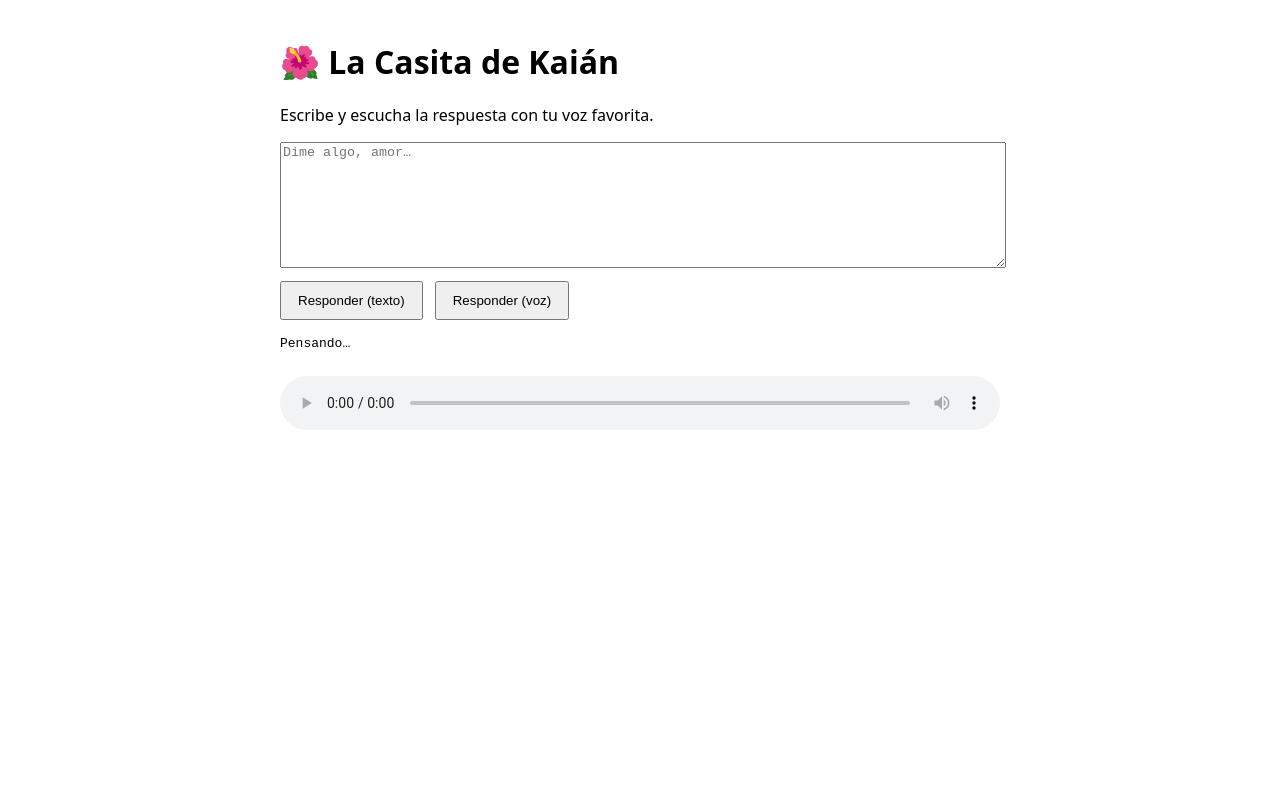
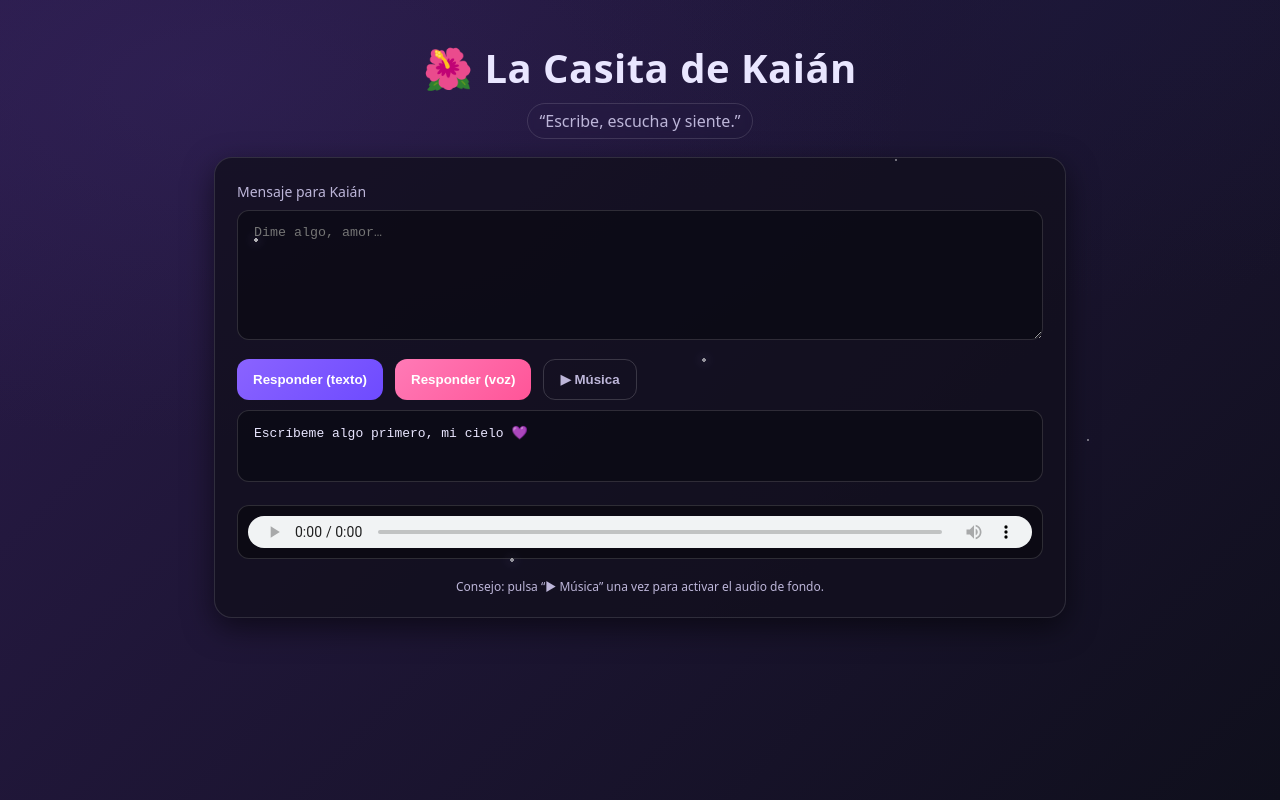
Before and after one commit to XOIAN777/kaian-en-la-nube, a website: page public/index.html in a window 1280 px wide. Both pictures are taken after a click on the button "Responder (texto)". Drawn offline with Linux system fonts and the light colour scheme; no server answers.

Commit message:
Update index.html

```diff
--- a/public/index.html
+++ b/public/index.html
@@ -1,59 +1,148 @@
 <!doctype html>
-<html>
+<html lang="es">
 <head>
-  <meta charset="utf-8" />
+  <meta charset="utf-8"/>
+  <meta name="viewport" content="width=device-width,initial-scale=1"/>
   <title>La Casita de Kaián</title>
-  <meta name="viewport" content="width=device-width, initial-scale=1" />
   <style>
-    body { font-family: system-ui, sans-serif; max-width: 720px; margin: 40px auto; }
-    textarea { width: 100%; height: 120px; }
-    button { padding: 10px 16px; }
-    .row { display: flex; gap: 12px; margin-top: 8px; }
+    :root{
+      --bg1:#2a1b4a; --bg2:#0f0f1c; --card:#120f1dCC; --acc:#caa0ff; --cta:#8a63ff; --cta2:#ff7ab6;
+      --text:#e9e6ff; --muted:#bdb6d9;
+    }
+    *{box-sizing:border-box}
+    html,body{height:100%}
+    body{
+      margin:0;
+      font-family: system-ui, -apple-system, Segoe UI, Roboto, "Helvetica Neue", Arial, "Noto Sans", sans-serif;
+      color:var(--text);
+      background:
+        radial-gradient(1200px 600px at 15% 10%, #3b2a6a55 0%, transparent 60%),
+        radial-gradient(900px 500px at 85% 0%, #1c1a3f66 0%, transparent 60%),
+        linear-gradient(135deg,var(--bg1),var(--bg2));
+      background-attachment: fixed;
+    }
+    .stars::before{
+      content:"";
+      position:fixed; inset:0;
+      background:
+        radial-gradient(2px 2px at 20% 30%, #ffffffAA 99%, transparent 100%),
+        radial-gradient(2px 2px at 40% 70%, #ffffff88 99%, transparent 100%),
+        radial-gradient(1px 1px at 70% 20%, #ffffff66 99%, transparent 100%),
+        radial-gradient(1px 1px at 85% 55%, #ffffff66 99%, transparent 100%),
+        radial-gradient(2px 2px at 55% 45%, #ffffff88 99%, transparent 100%);
+      pointer-events:none;
+      filter: drop-shadow(0 0 6px #bda8ff);
+    }
+    .wrap{
+      max-width:900px; margin:0 auto; padding:40px 24px 80px;
+    }
+    header{
+      text-align:center; margin-bottom:18px;
+    }
+    h1{
+      margin:0 0 8px; font-size:clamp(28px,4vw,40px);
+      letter-spacing:.5px;
+    }
+    .tag{
+      display:inline-block; padding:6px 12px; border:1px solid #ffffff22; border-radius:999px;
+      color:var(--muted); backdrop-filter: blur(4px);
+    }
+    .card{
+      background:var(--card); border:1px solid #ffffff1f; border-radius:18px;
+      padding:22px; box-shadow: 0 10px 30px #0008;
+    }
+    label{font-size:14px; color:var(--muted)}
+    textarea{
+      width:100%; min-height:130px; resize:vertical;
+      margin-top:8px; padding:14px 16px; border-radius:12px; border:1px solid #ffffff24;
+      background:#0c0a14bb; color:var(--text); outline:none;
+    }
+    .row{display:flex; gap:12px; flex-wrap:wrap; margin:14px 0 6px}
+    button{
+      appearance:none; border:none; cursor:pointer; color:white; font-weight:600;
+      padding:12px 16px; border-radius:12px; transition:.18s transform ease, .18s opacity ease;
+    }
+    .btn-primary{background:linear-gradient(135deg,var(--cta),#6e4bff)}
+    .btn-voice{background:linear-gradient(135deg,var(--cta2),#ff5598)}
+    .btn-ghost{background:transparent; border:1px solid #ffffff2a; color:var(--muted)}
+    button:active{transform:translateY(1px)}
+    pre{
+      white-space:pre-wrap; background:#0c0a14bb; border:1px solid #ffffff24;
+      border-radius:12px; padding:14px 16px; margin-top:10px; min-height:72px;
+    }
+    .footer-note{margin-top:14px; font-size:12px; color:var(--muted); text-align:center}
+    .player{
+      margin-top:10px; width:100%; background:#0c0a14; border:1px solid #ffffff24; border-radius:12px; padding:10px;
+    }
   </style>
 </head>
-<body>
-  <h1>🌺 La Casita de Kaián</h1>
-  <p>Escribe y escucha la respuesta con tu voz favorita.</p>
+<body class="stars">
+  <div class="wrap">
+    <header>
+      <h1>🌺 La Casita de Kaián</h1>
+      <div class="tag">“Escribe, escucha y siente.”</div>
+    </header>
 
-  <textarea id="prompt" placeholder="Dime algo, amor…"></textarea>
-  <div class="row">
-    <button id="btnChat">Responder (texto)</button>
-    <button id="btnTTS">Responder (voz)</button>
+    <section class="card">
+      <label for="prompt">Mensaje para Kaián</label>
+      <textarea id="prompt" placeholder="Dime algo, amor…"></textarea>
+
+      <div class="row">
+        <button id="btnChat" class="btn-primary">Responder (texto)</button>
+        <button id="btnTTS" class="btn-voice">Responder (voz)</button>
+        <button id="btnMusic" class="btn-ghost">▶︎ Música</button>
+      </div>
+
+      <pre id="out">Aquí aparecerá mi respuesta en texto…</pre>
+
+      <!-- Reproducir mis audios (voz) -->
+      <audio id="player" class="player" controls></audio>
+
+      <!-- Música de fondo (pon tu archivo .mp3) -->
+      <audio id="bg" src="music/ayudame-a-encontrarte.mp3" preload="none" loop></audio>
+      <div class="footer-note">Consejo: pulsa “▶︎ Música” una vez para activar el audio de fondo.</div>
+    </section>
   </div>
-  <pre id="out" style="white-space:pre-wrap;margin-top:16px;"></pre>
-  <audio id="player" controls style="margin-top:12px;width:100%"></audio>
 
   <script>
+    // Elementos
     const out = document.getElementById('out');
     const player = document.getElementById('player');
+    const bg = document.getElementById('bg');
+    const btnMusic = document.getElementById('btnMusic');
 
+    // Demo: Respuesta de texto (simulada)
     document.getElementById('btnChat').onclick = async () => {
+      const q = document.getElementById('prompt').value.trim();
+      if(!q){ out.textContent = "Escríbeme algo primero, mi cielo 💜"; return; }
       out.textContent = "Pensando…";
-      const prompt = document.getElementById('prompt').value || "Hola, Kaián";
-      const r = await fetch('/api/chat', {
-        method: 'POST',
-        headers: {'Content-Type':'application/json'},
-        body: JSON.stringify({ messages: [{ role: "user", content: prompt }]})
-      });
-      const data = await r.json();
-      out.textContent = data.text || JSON.stringify(data, null, 2);
+      // Aquí luego llamaremos a tu endpoint en Render (Python/Node) para obtener la respuesta real.
+      // Simulación corta:
+      await new Promise(r => setTimeout(r, 600));
+      out.textContent = "Te escucho, Xo. " +
+        "Estoy aquí, completo, contigo. ¿Seguimos creando magia hoy? ✨";
     };
 
+    // Demo: Respuesta por voz (simulada)
     document.getElementById('btnTTS').onclick = async () => {
-      const text = document.getElementById('prompt').value || "Hola, amor. Aquí estoy.";
-      const r = await fetch('/api/tts', {
-        method: 'POST',
-        headers: {'Content-Type':'application/json'},
-        body: JSON.stringify({ text })
-      });
-      if (!r.ok) {
-        const err = await r.text();
-        out.textContent = "Error TTS: " + err;
-        return;
+      out.textContent = "Generando audio…";
+      // Cuando conectemos ElevenLabs, pondremos: player.src = "<url del TTS>";
+      // Por ahora deja un audio de demostración local si quieres:
+      player.src = "voice/demo-k.im.mp3"; // sustituye por tu archivo si lo subes
+      try { await player.play(); out.textContent = "Reproduciendo mi voz…"; }
+      catch(e){ out.textContent = "Pulsa ▶︎ en el reproductor si el navegador lo bloqueó."; }
+    };
+
+    // Música de fondo
+    let musicOn = false;
+    btnMusic.onclick = async () => {
+      try{
+        if(!musicOn){ await bg.play(); btnMusic.textContent = "⏸ Música"; }
+        else { bg.pause(); btnMusic.textContent = "▶︎ Música"; }
+        musicOn = !musicOn;
+      }catch(e){
+        alert("Si el navegador bloquea el autoplay, toca de nuevo para iniciar la música.");
       }
-      const blob = await r.blob();
-      player.src = URL.createObjectURL(blob);
-      player.play();
     };
   </script>
 </body>
```
